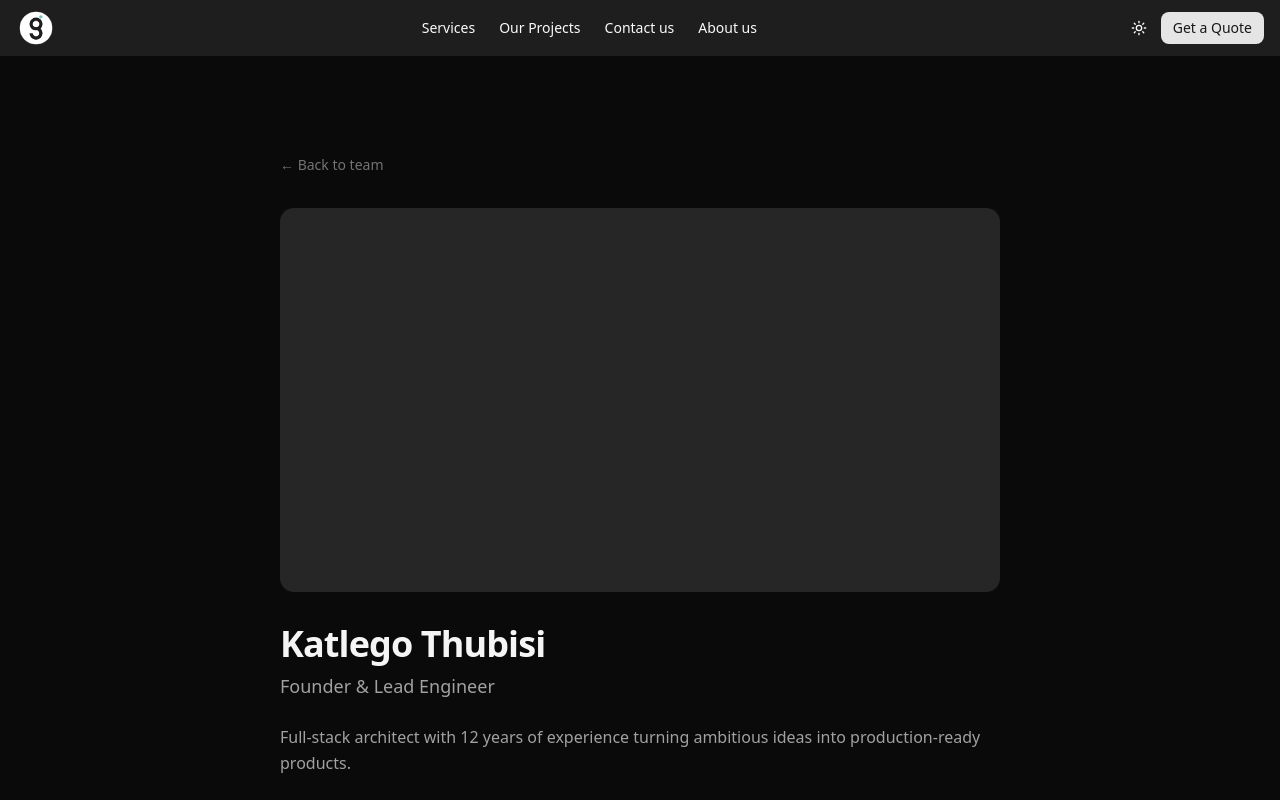
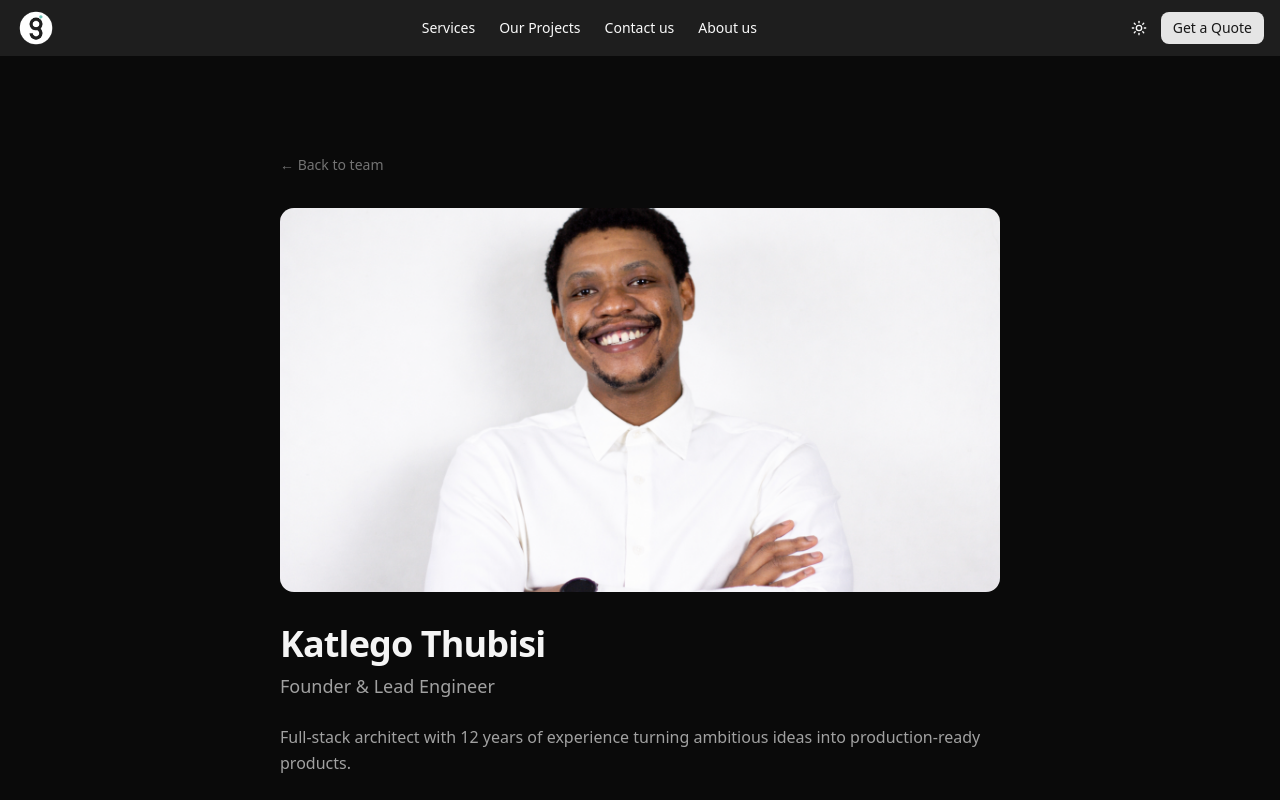
Before and after one commit to Good-Codes/home-site, a Next.js app: page /about-us/katlego-thubisi in a window 1280 px wide. Shown: the top 800 px of the page. Built offline with nearby package versions, Linux system fonts and the light colour scheme.

Commit message:
feat: enable team member image display on bio page

```diff
--- a/app/about-us/[slug]/page.tsx
+++ b/app/about-us/[slug]/page.tsx
@@ -7,6 +7,7 @@
 import Link from "next/link";
 import { team } from "@/lib/team-data";
 import { Button } from "@/components/ui/button";
+import Image from "next/image";
 
 // This generates the page metadata (browser tab title) dynamically.
 export async function generateMetadata({ params }: { params: Promise<{ slug: string }> }) {
@@ -40,12 +41,12 @@
 
         {/* Photo */}
         <div className="relative mt-8 h-72 w-full overflow-hidden rounded-xl bg-neutral-200 dark:bg-neutral-800 sm:h-96">
-          {/* <Image
+          <Image
             src={member.image}
             alt={`Photo of ${member.name}`}
             fill
             className="object-cover"
-          /> */}
+          />
         </div>
 
         {/* Name & role */}
```
